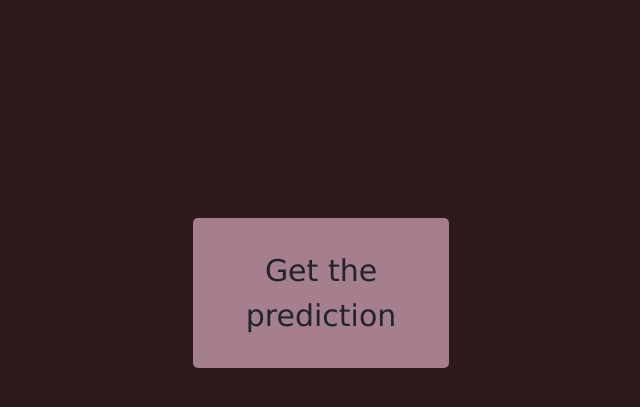
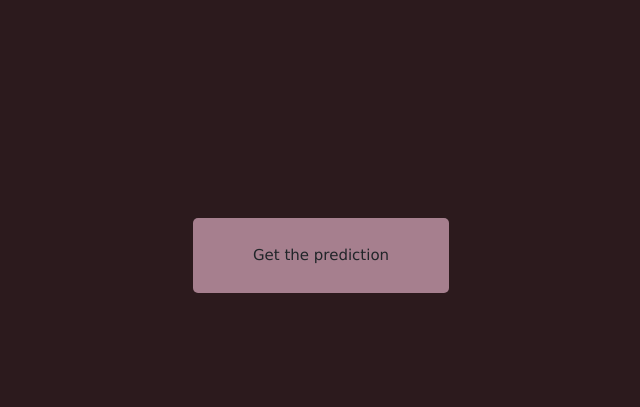
Before and after one commit to tanya525625/Azure-VM-creator, a Flask app: template templates/index.html in a window 1280 px wide. Shown: the top 407 px of the page, without its empty margins (319-959 px from the left). Run offline with Flask 2, Linux system fonts and the light colour scheme; the template is opened without the code that fills it, so the values that code supplies are empty; some libraries are stand-ins or nearby versions.

Commit message:
VM creates

```diff
--- a/app.py
+++ b/app.py
@@ -6,13 +6,13 @@ app = Flask(__name__)
 
 @app.route("/")
 def main():
-    return "test" # render_template('index.html')
+    return render_template('index.html')
 
-"""
+
 @app.route('/launch_vm/', methods=['POST'])
 def script():
     return str(subprocess.call("sh ./launch_yaml.sh", shell=True))
-"""
+
 
 if __name__ == "__main__":
     app.run()
--- a/requirements.txt
+++ b/requirements.txt
@@ -12,7 +12,7 @@ azure
 ansible==2.9.1
 azure-mgmt-automation
 ansible[azure]
-subprocess32==3.5.4
+subprocess==3.5.4
 packaging
 msrest
 msrestazure
--- a/static/styles/main.css
+++ b/static/styles/main.css
@@ -10,7 +10,6 @@ body {
    height: 5em;
    background-color: #A67F8E;
    border-radius: 5px;
-   font-size: 2em;
  }
 
  .success:hover {
--- a/templates/index.html
+++ b/templates/index.html
@@ -10,7 +10,7 @@
 	<body>
 		<div>
 			<form action="/launch_vm/" method="POST">
-				<button class="btn success predictor">Get the prediction</button>
+				<button class="btn success">Get the prediction</button>
 			</form>
 		</div>
 
```
